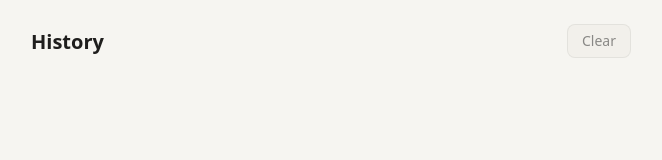
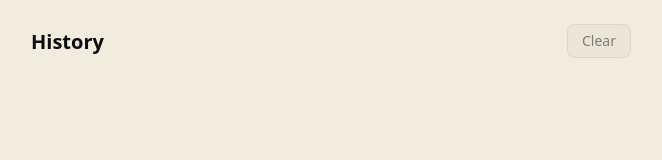
Before and after one commit to suraniharsh/morphring, a plain HTML site: page app/ui/history.html in a window 1280 px wide. Shown: the whole page, without its empty margins (309-971 px from the left). Drawn offline with Linux system fonts and the light colour scheme.

Commit message:
style(app): ink, cream and one tomato slice
New plate: #0e0e0e ink, #f1ecdf cream, #f04a35 tomato. The donut ignores
light/dark now (cream slices, ink hole), the hovered slice goes fully
solid, and the icon is the ring itself. Violet had a good run.

```diff
--- a/app/ui/history.html
+++ b/app/ui/history.html
@@ -53,7 +53,7 @@
         color: #c88a00;
       }
       .job-state.failed {
-        color: #d0453a;
+        color: var(--danger);
       }
       .job-outputs,
       .job-failures {
@@ -73,7 +73,7 @@
         outline: 2px solid Highlight;
       }
       .job-failures li {
-        color: #d0453a;
+        color: var(--danger);
         word-break: break-all;
       }
       #empty,
--- a/app/ui/ring.css
+++ b/app/ui/ring.css
@@ -2,35 +2,44 @@
    see-through: the window is transparent and only the donut should show. */
 :root {
   color-scheme: light dark;
-  --surface: #ffffff;
-  --border-subtle: rgba(0, 0, 0, 0.086);
-  --text: #1f1e1d;
-  --text-secondary: #6b6a66;
-  --danger: #c73a39;
+  --surface: #faf7f0;
+  --border-subtle: rgba(14, 14, 14, 0.09);
+  --text: #0e0e0e;
+  --text-secondary: #5f5a52;
+  --danger: #b8321f;
   --success: #0f7a5a;
-  --accent: #7f77dd;
-  --on-accent: #ffffff;
+  --accent: #f04a35;
+  --on-accent: #f1ecdf;
   --shadow: 0 1px 3px rgba(0, 0, 0, 0.07), 0 6px 18px rgba(0, 0, 0, 0.05);
+  /* The donut itself ignores light/dark: cream slices, an ink hole, one
+     loud slice. Same in every theme, like a good logo. */
+  --slice: #f1ecdf;
+  --slice-gap: #0e0e0e;
+  --slice-text: #0e0e0e;
+  --slice-text-secondary: #6b655b;
+  --hub: #0e0e0e;
+  --hub-text: #f1ecdf;
+  --hub-text-secondary: #a8a297;
 }
 
 @media (prefers-color-scheme: dark) {
   :root:not([data-theme="light"]) {
-    --surface: #262624;
-    --border-subtle: rgba(255, 255, 255, 0.11);
-    --text: #f1efe8;
-    --text-secondary: #aeaca4;
-    --danger: #f09595;
+    --surface: #1a1917;
+    --border-subtle: rgba(241, 236, 223, 0.1);
+    --text: #f1ecdf;
+    --text-secondary: #a8a297;
+    --danger: #ff8f80;
     --success: #5dcaa5;
     --shadow: 0 1px 3px rgba(0, 0, 0, 0.25), 0 8px 24px rgba(0, 0, 0, 0.2);
   }
 }
 
 :root[data-theme="dark"] {
-  --surface: #262624;
-  --border-subtle: rgba(255, 255, 255, 0.11);
-  --text: #f1efe8;
-  --text-secondary: #aeaca4;
-  --danger: #f09595;
+  --surface: #1a1917;
+  --border-subtle: rgba(241, 236, 223, 0.1);
+  --text: #f1ecdf;
+  --text-secondary: #a8a297;
+  --danger: #ff8f80;
   --success: #5dcaa5;
   --shadow: 0 1px 3px rgba(0, 0, 0, 0.25), 0 8px 24px rgba(0, 0, 0, 0.2);
 }
@@ -67,8 +76,8 @@ body {
 }
 
 .wedge {
-  fill: var(--surface);
-  stroke: var(--border-subtle);
+  fill: var(--slice);
+  stroke: var(--slice-gap);
   stroke-width: 1;
 }
 
@@ -80,17 +89,17 @@ body {
 .slice-label {
   font-size: 13px;
   font-weight: 600;
-  fill: var(--text);
+  fill: var(--slice-text);
 }
 
 .slice-caption {
   font-size: 10.5px;
   font-weight: 400;
-  fill: var(--text-secondary);
+  fill: var(--slice-text-secondary);
 }
 
 .slice.disabled .slice-label {
-  fill: var(--text-secondary);
+  fill: var(--slice-text-secondary);
 }
 
 .slice.hot .slice-label,
@@ -100,21 +109,21 @@ body {
 
 .hole,
 .plate {
-  fill: var(--surface);
-  stroke: var(--border-subtle);
+  fill: var(--hub);
+  stroke: var(--slice-gap);
   stroke-width: 1;
 }
 
 .hub-title {
   font-size: 14px;
   font-weight: 600;
-  fill: var(--text);
+  fill: var(--hub-text);
 }
 
 .hub-subtitle {
   font-size: 11.5px;
   font-weight: 400;
-  fill: var(--text-secondary);
+  fill: var(--hub-text-secondary);
 }
 
 .track {
@@ -145,13 +154,13 @@ body {
 }
 
 #ring.cancelling .percent {
-  fill: var(--text-secondary);
+  fill: var(--hub-text-secondary);
 }
 
 .percent {
   font-size: 15px;
   font-weight: 600;
-  fill: var(--text);
+  fill: var(--hub-text);
 }
 
 .badge-disc {
--- a/app/ui/ring.js
+++ b/app/ui/ring.js
@@ -558,7 +558,7 @@
       place(el.g, t.rotate, t.scale, t.dx, t.dy, t.opacity);
       if (el.accent) {
         const enabled = model.slices[i].enabled;
-        el.accent.setAttribute("opacity", M.num(enabled ? 0.82 * M.clamp(h, 0, 1) : 0));
+        el.accent.setAttribute("opacity", M.num(enabled ? M.clamp(h, 0, 1) : 0));
         el.g.classList.toggle("hot", enabled && i === hoverIndex);
       }
     });
@@ -593,7 +593,7 @@
         }
         setVisible(el.g, true);
         place(el.g, c * 0.25, 1 - 0.8 * c, 0, 0, 1 - c);
-        if (el.accent) el.accent.setAttribute("opacity", i === chosen ? "0.8" : "0");
+        if (el.accent) el.accent.setAttribute("opacity", i === chosen ? "1" : "0");
         el.g.classList.toggle("hot", i === chosen);
       });
       hole.setAttribute("r", M.num(HOLE_R + (PLATE_R - HOLE_R) * M.easeInCubic(all)));
--- a/app/ui/settings.css
+++ b/app/ui/settings.css
@@ -2,15 +2,15 @@
    element rules stay polite). Same "Soft" palette as the drop zone. */
 :root {
   color-scheme: light dark;
-  --page: #f6f5f1;
-  --surface: #ffffff;
-  --surface-alt: #efede6;
-  --border: rgba(0, 0, 0, 0.12);
-  --text: #1f1e1d;
-  --text-secondary: #6b6a66;
-  --danger: #c73a39;
-  --accent: #7f77dd;
-  --accent-soft: rgba(127, 119, 221, 0.18);
+  --page: #f1ecdf;
+  --surface: #faf7f0;
+  --surface-alt: #e8e1d2;
+  --border: rgba(14, 14, 14, 0.13);
+  --text: #0e0e0e;
+  --text-secondary: #5f5a52;
+  --danger: #b8321f;
+  --accent: #f04a35;
+  --accent-soft: rgba(240, 74, 53, 0.18);
   --radius: 12px;
   --radius-small: 8px;
   font-family: "Noto Sans", system-ui, sans-serif;
@@ -18,24 +18,24 @@
 
 @media (prefers-color-scheme: dark) {
   :root:not([data-theme="light"]) {
-    --page: #1b1b19;
-    --surface: #262624;
-    --surface-alt: #31312e;
-    --border: rgba(255, 255, 255, 0.14);
-    --text: #f1efe8;
-    --text-secondary: #aeaca4;
-    --danger: #f09595;
+    --page: #0e0e0e;
+    --surface: #1a1917;
+    --surface-alt: #26241f;
+    --border: rgba(241, 236, 223, 0.14);
+    --text: #f1ecdf;
+    --text-secondary: #a8a297;
+    --danger: #ff8f80;
   }
 }
 
 :root[data-theme="dark"] {
-  --page: #1b1b19;
-  --surface: #262624;
-  --surface-alt: #31312e;
-  --border: rgba(255, 255, 255, 0.14);
-  --text: #f1efe8;
-  --text-secondary: #aeaca4;
-  --danger: #f09595;
+  --page: #0e0e0e;
+  --surface: #1a1917;
+  --surface-alt: #26241f;
+  --border: rgba(241, 236, 223, 0.14);
+  --text: #f1ecdf;
+  --text-secondary: #a8a297;
+  --danger: #ff8f80;
 }
 
 * {
--- a/app/ui/style.css
+++ b/app/ui/style.css
@@ -1,18 +1,18 @@
-/* Filee's "Soft" palette (Styles/Soft.axaml), accent #7F77DD with its derived
-   tokens worked out by hand from ThemeService's formulas. */
+/* MorphRing's own plate: ink #0e0e0e, cream #f1ecdf and one tomato-red
+   slice, #f04a35. Anything else is a shade of those three. */
 :root {
   color-scheme: light dark;
-  --page: #f6f5f1;
-  --surface: #ffffff;
-  --surface-alt: #efede6;
-  --border-subtle: rgba(0, 0, 0, 0.086);
-  --text: #1f1e1d;
-  --text-secondary: #6b6a66;
-  --danger: #c73a39;
-  --accent: #7f77dd;
-  --accent-soft: rgba(127, 119, 221, 0.18);
-  --accent-faint: rgba(127, 119, 221, 0.09);
-  --accent-strong: #5f59a6;
+  --page: #f1ecdf;
+  --surface: #faf7f0;
+  --surface-alt: #e8e1d2;
+  --border-subtle: rgba(14, 14, 14, 0.09);
+  --text: #0e0e0e;
+  --text-secondary: #5f5a52;
+  --danger: #b8321f;
+  --accent: #f04a35;
+  --accent-soft: rgba(240, 74, 53, 0.18);
+  --accent-faint: rgba(240, 74, 53, 0.09);
+  --accent-strong: #c93a28;
   --radius: 16px;
   --radius-small: 9px;
   --radius-large: 22px;
@@ -21,25 +21,25 @@
 
 @media (prefers-color-scheme: dark) {
   :root:not([data-theme="light"]) {
-    --page: #1b1b19;
-    --surface: #262624;
-    --surface-alt: #31312e;
-    --border-subtle: rgba(255, 255, 255, 0.11);
-    --text: #f1efe8;
-    --text-secondary: #aeaca4;
-    --danger: #f09595;
+    --page: #0e0e0e;
+    --surface: #1a1917;
+    --surface-alt: #26241f;
+    --border-subtle: rgba(241, 236, 223, 0.1);
+    --text: #f1ecdf;
+    --text-secondary: #a8a297;
+    --danger: #ff8f80;
     --shadow: 0 1px 3px rgba(0, 0, 0, 0.25), 0 8px 24px rgba(0, 0, 0, 0.2);
   }
 }
 
 :root[data-theme="dark"] {
-  --page: #1b1b19;
-  --surface: #262624;
-  --surface-alt: #31312e;
-  --border-subtle: rgba(255, 255, 255, 0.11);
-  --text: #f1efe8;
-  --text-secondary: #aeaca4;
-  --danger: #f09595;
+  --page: #0e0e0e;
+  --surface: #1a1917;
+  --surface-alt: #26241f;
+  --border-subtle: rgba(241, 236, 223, 0.1);
+  --text: #f1ecdf;
+  --text-secondary: #a8a297;
+  --danger: #ff8f80;
   --shadow: 0 1px 3px rgba(0, 0, 0, 0.25), 0 8px 24px rgba(0, 0, 0, 0.2);
 }
 
--- a/app/ui/toast.css
+++ b/app/ui/toast.css
@@ -3,43 +3,43 @@
    palette as the settings and history windows. */
 :root {
   color-scheme: light dark;
-  --surface: #ffffff;
-  --border: rgba(0, 0, 0, 0.12);
-  --text: #1f1e1d;
-  --text-secondary: #6b6a66;
-  --track: #efede6;
-  --accent: #7f77dd;
-  --success: #3b8a5a;
-  --danger: #c73a39;
-  --button: #efede6;
-  --button-hover: #e4e1d8;
+  --surface: #faf7f0;
+  --border: rgba(14, 14, 14, 0.13);
+  --text: #0e0e0e;
+  --text-secondary: #5f5a52;
+  --track: #e8e1d2;
+  --accent: #f04a35;
+  --success: #0f7a5a;
+  --danger: #b8321f;
+  --button: #e8e1d2;
+  --button-hover: #ddd5c4;
   font-family: "Noto Sans", system-ui, sans-serif;
 }
 
 @media (prefers-color-scheme: dark) {
   :root:not([data-theme="light"]) {
-    --surface: #262624;
-    --border: rgba(255, 255, 255, 0.14);
-    --text: #f1efe8;
-    --text-secondary: #aeaca4;
-    --track: #31312e;
-    --success: #7cc79a;
-    --danger: #f09595;
-    --button: #31312e;
-    --button-hover: #3b3b38;
+    --surface: #1a1917;
+    --border: rgba(241, 236, 223, 0.14);
+    --text: #f1ecdf;
+    --text-secondary: #a8a297;
+    --track: #26241f;
+    --success: #5dcaa5;
+    --danger: #ff8f80;
+    --button: #26241f;
+    --button-hover: #322f29;
   }
 }
 
 :root[data-theme="dark"] {
-  --surface: #262624;
-  --border: rgba(255, 255, 255, 0.14);
-  --text: #f1efe8;
-  --text-secondary: #aeaca4;
-  --track: #31312e;
-  --success: #7cc79a;
-  --danger: #f09595;
-  --button: #31312e;
-  --button-hover: #3b3b38;
+  --surface: #1a1917;
+  --border: rgba(241, 236, 223, 0.14);
+  --text: #f1ecdf;
+  --text-secondary: #a8a297;
+  --track: #26241f;
+  --success: #5dcaa5;
+  --danger: #ff8f80;
+  --button: #26241f;
+  --button-hover: #322f29;
 }
 
 * {
```
Also changed, not shown: app/src-tauri/icons/128x128.png, app/src-tauri/icons/128x128@2x.png, app/src-tauri/icons/32x32.png, app/src-tauri/icons/icon.ico, app/src-tauri/icons/icon.png, app/src-tauri/icons/icon.svg, 1 other file.
